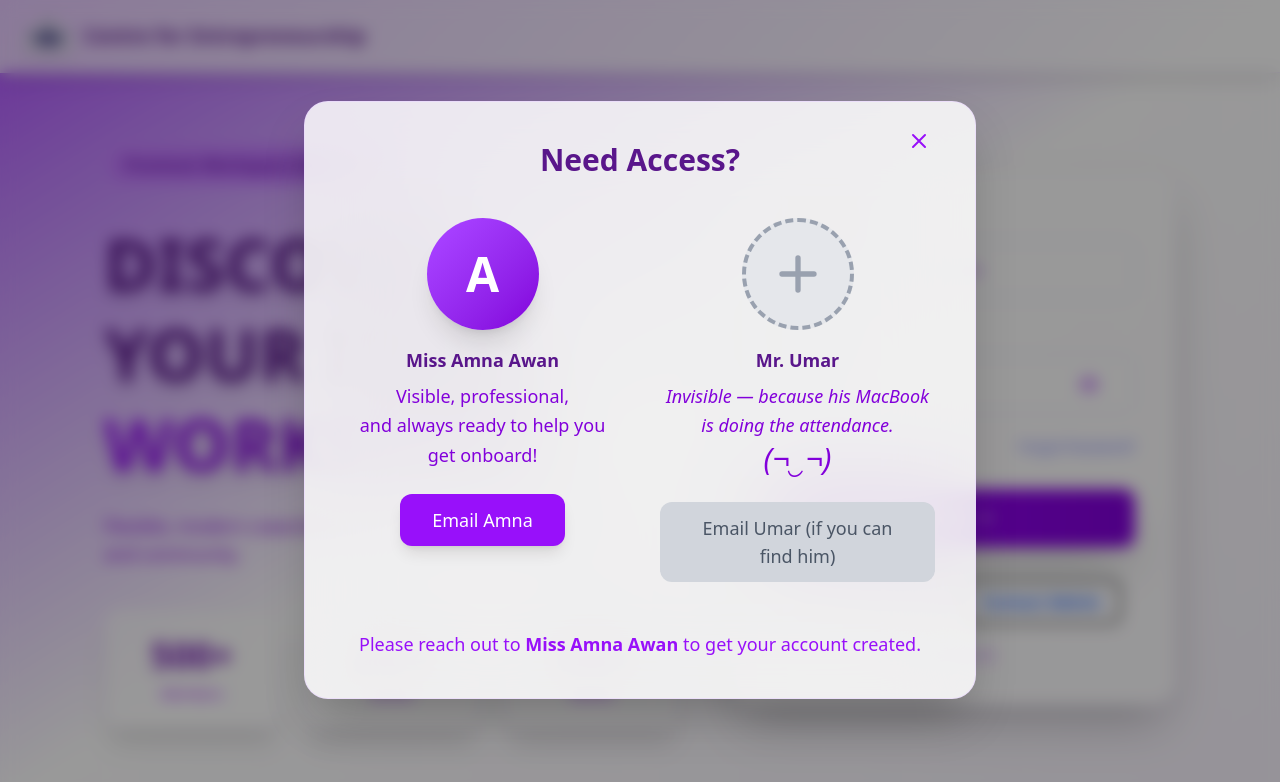
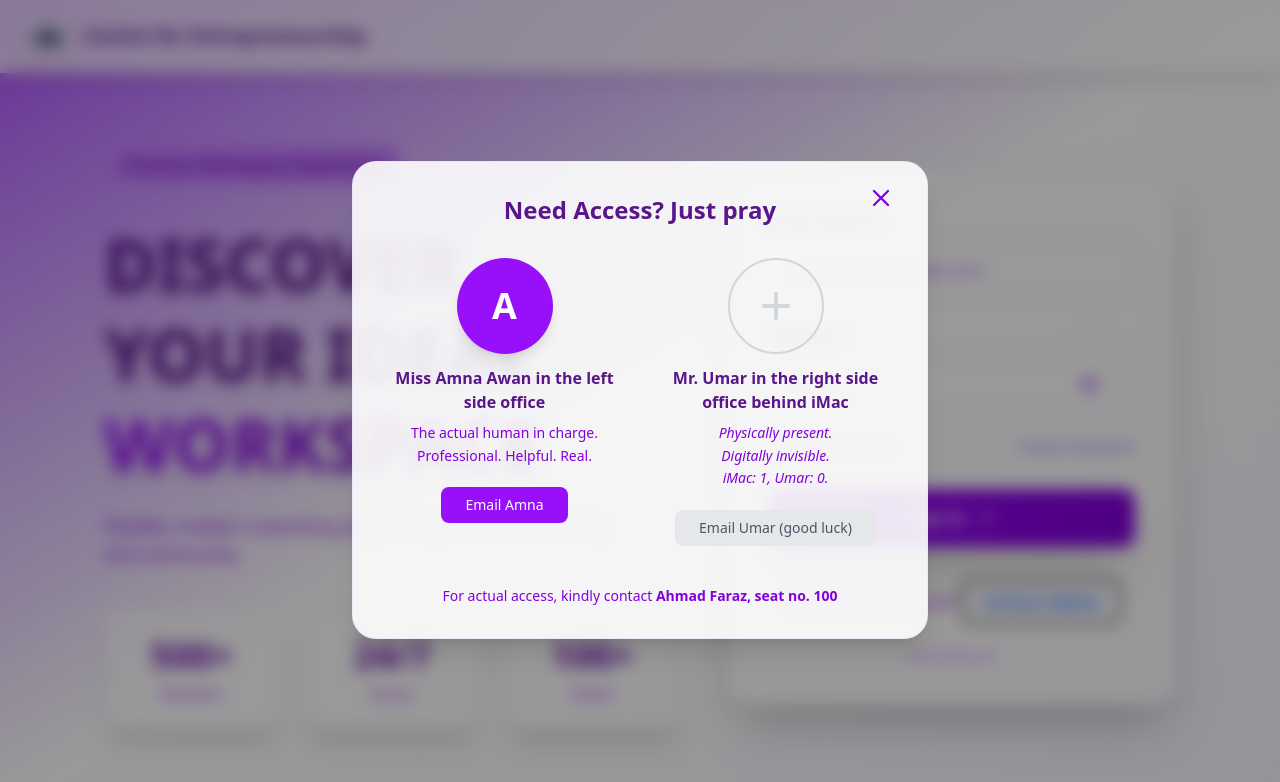
Before and after one commit to ahmadksr123/LCE-frontend, a React (Vite) app: page /login in a window 1280 px wide. Both pictures are taken after a click on the button "Contact Admin". Shown: the top 782 px of the page. Built offline with nearby package versions, Linux system fonts and the light colour scheme.

Commit message:
login page issue resolveed

```diff
--- a/src/pages/Login.jsx
+++ b/src/pages/Login.jsx
@@ -269,79 +269,86 @@ export default function Login({ onLogin }) {
         </div>
       </div>
 
-      {/* ====================== CONTACT ADMIN MODAL ====================== */}
+      {/* ===================== CONTACT ADMIN MODAL ===================== */}
 {showContactModal && (
   <div className="fixed inset-0 z-50 flex items-center justify-center p-4 animate-fadeIn">
+
     {/* Backdrop */}
     <div
       className="absolute inset-0 bg-black/40 backdrop-blur-sm"
       onClick={() => setShowContactModal(false)}
     />
 
-          {/* Modal Card */}
-          <div className="relative max-w-2xl w-full backdrop-blur-2xl bg-white/85 border border-purple-200/60 rounded-3xl shadow-2xl p-10 animate-slideUp">
-            {/* Close X */}
+    {/* Modal */}
+    <div className="relative w-full max-w-xl bg-white/90 border border-purple-200/40 rounded-3xl shadow-xl p-8 animate-slideUp">
+
+      {/* Close Button */}
       <button
         onClick={() => setShowContactModal(false)}
-              className="absolute bg-transparent top-4 right-4 text-purple-600 hover:text-purple-800 transition"
+        className="absolute bg-transparent top-3 right-3 text-purple-700 hover:text-purple-900 transition"
       >
-              <svg className="w-8 h-8" fill="none" stroke="currentColor" viewBox="0 24 24">
-                <path strokeLinecap="round" strokeLinejoin="round" strokeWidth={2} d="M6 18L18 6M6 6l12 12" />
+        <svg className="w-7 h-7" fill="none" stroke="currentColor" viewBox="0 0 24 24">
+          <path strokeLinecap="round" strokeLinejoin="round" strokeWidth={2} d="M6 18L18 6M6 6l12 12"/>
         </svg>
       </button>
 
-            <h3 className="text-3xl font-bold text-purple-900 text-center mb-10">
-              Need Access?
+      <h3 className="text-2xl font-bold text-purple-900 text-center mb-8">
+        Need Access? Just pray
       </h3>
 
-            <div className="grid md:grid-cols-2 gap-10 text-lg">
-              {/* Left: Miss Amna Awan */}
+      <div className="grid grid-cols-1 sm:grid-cols-2 gap-8">
+
+        {/* Amna */}
         <div className="flex flex-col items-center text-center">
-                <div className="w-28 h-28 bg-gradient-to-br from-purple-500 to-purple-700 rounded-full flex items-center justify-center text-white text-5xl font-bold shadow-xl mb-4">
+          <div className="w-24 h-24 bg-purple-600 rounded-full text-white flex items-center justify-center text-4xl font-bold shadow-lg mb-3">
             A
           </div>
-                <p className="font-semibold text-purple-900">Miss Amna Awan</p>
-                <p className="text-purple-700 mt-2 leading-relaxed">
-                  Visible, professional,
-                  <br />
-                  and always ready to help you get onboard!
+          <p className="font-semibold text-purple-900">Miss Amna Awan in the left side office</p>
+
+          <p className="text-purple-700 text-sm mt-2 leading-relaxed">
+            The actual human in charge.
+            <br />Professional. Helpful. Real.
           </p>
+
           <a
             href="mailto:amna.awan@lums.edu.pk"
-                  className="mt-6 inline-block px-8 py-3 bg-purple-600 text-white font-medium rounded-xl hover:bg-purple-700 transition shadow-lg"
+            className="mt-5 px-6 py-2 bg-purple-600 text-white text-sm rounded-lg hover:bg-purple-700 transition"
           >
             Email Amna
           </a>
         </div>
 
-              {/* Right: Mr. Umar */}
+        {/* Umar */}
         <div className="flex flex-col items-center text-center">
-                <div className="w-28 h-28 bg-gray-200 border-4 border-dashed border-gray-400 rounded-full flex items-center justify-center mb-4">
-                  <svg className="w-16 h-16 text-gray-400" fill="none" stroke="currentColor" viewBox="0 0 24 24">
-                    <path strokeLinecap="round" strokeLinejoin="round" strokeWidth={2} d="M12 6v6m0 0v6m0-6h6m-6 0H6" />
+          <div className="w-24 h-24 rounded-full border-2 border-gray-300 flex items-center justify-center mb-3">
+            <svg className="w-12 h-12 text-gray-300" fill="none" stroke="currentColor" viewBox="0 0 24 24">
+              <path strokeLinecap="round" strokeLinejoin="round" strokeWidth={2} d="M12 6v6m0 0v6m0-6h6m-6 0H6"/>
             </svg>
           </div>
-                <p className="font-semibold text-purple-900">Mr. Umar</p>
-                <p className="text-purple-700 mt-2 leading-relaxed italic">
-                  Invisible — because his MacBook
-                  <br />
-                  is doing the attendance.
-                  <br />
-                  <span className="text-3xl">(¬‿¬)</span>
+
+          <p className="font-semibold text-purple-900">Mr. Umar in the right side office behind iMac</p>
+
+          <p className="text-purple-700 text-sm mt-2 leading-relaxed italic">
+            Physically present.
+            <br />Digitally invisible.
+            <br />iMac: 1, Umar: 0.
           </p>
-                <span className="mt-6 px-8 py-3 bg-gray-300 text-gray-600 font-medium rounded-xl cursor-not-allowed inline-block">
-                  Email Umar (if you can find him)
+
+          <span className="mt-5 px-6 py-2 bg-gray-200 text-gray-600 text-sm rounded-lg cursor-not-allowed">
+            Email Umar (good luck)
           </span>
         </div>
       </div>
 
-            <div className="text-center mt-12 text-purple-600 font-medium text-lg">
-              Please reach out to <strong>Miss Amna Awan</strong> to get your account created.
+      <div className="text-center mt-10 text-purple-700 text-sm font-medium">
+        For actual access, kindly contact <strong>Ahmad Faraz, seat no. 100</strong>
       </div>
+
     </div>
   </div>
 )}
 
+
     </div>
   );
 }
```
Lines whose indentation alone changed are shown as unchanged.
